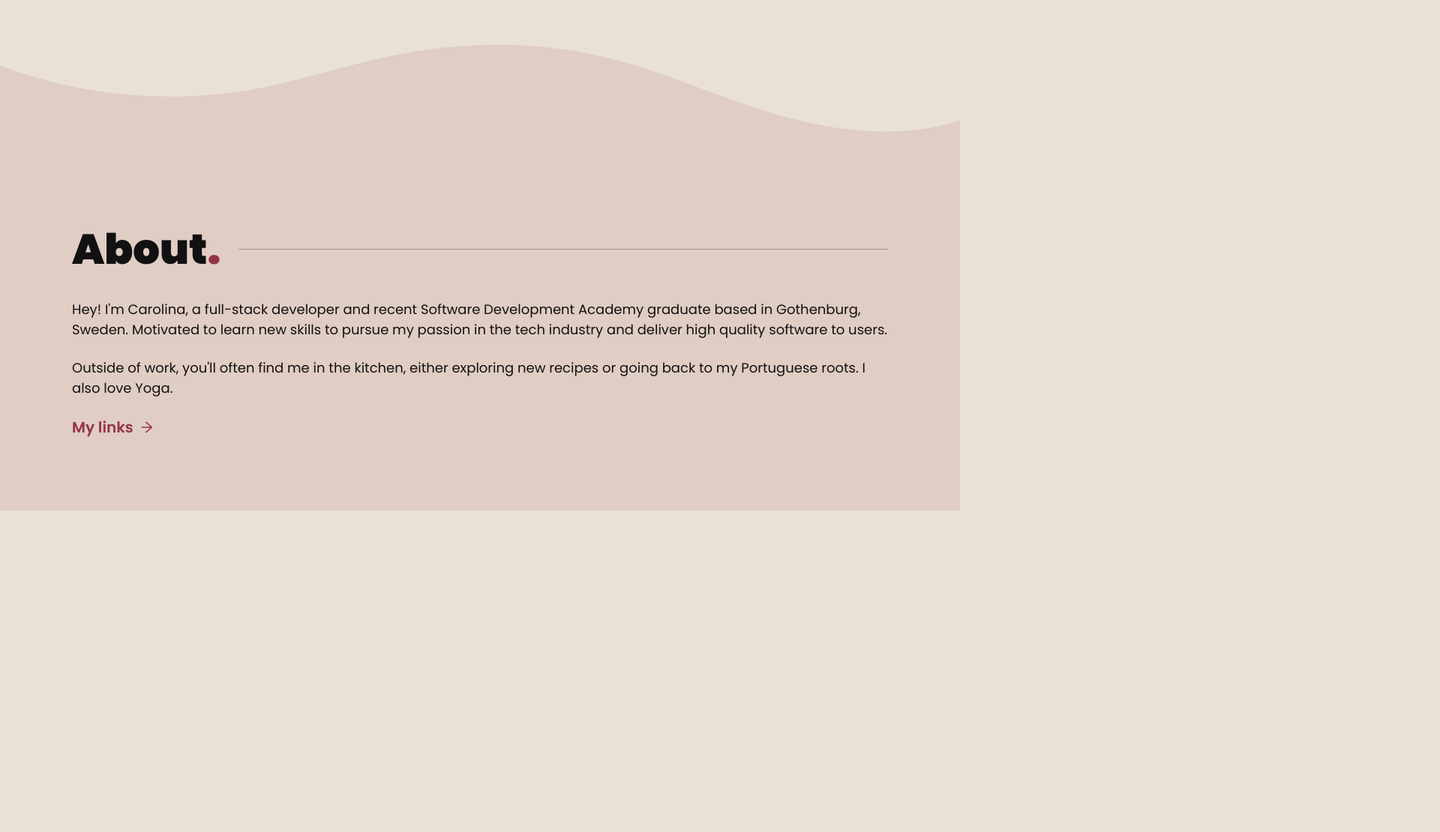
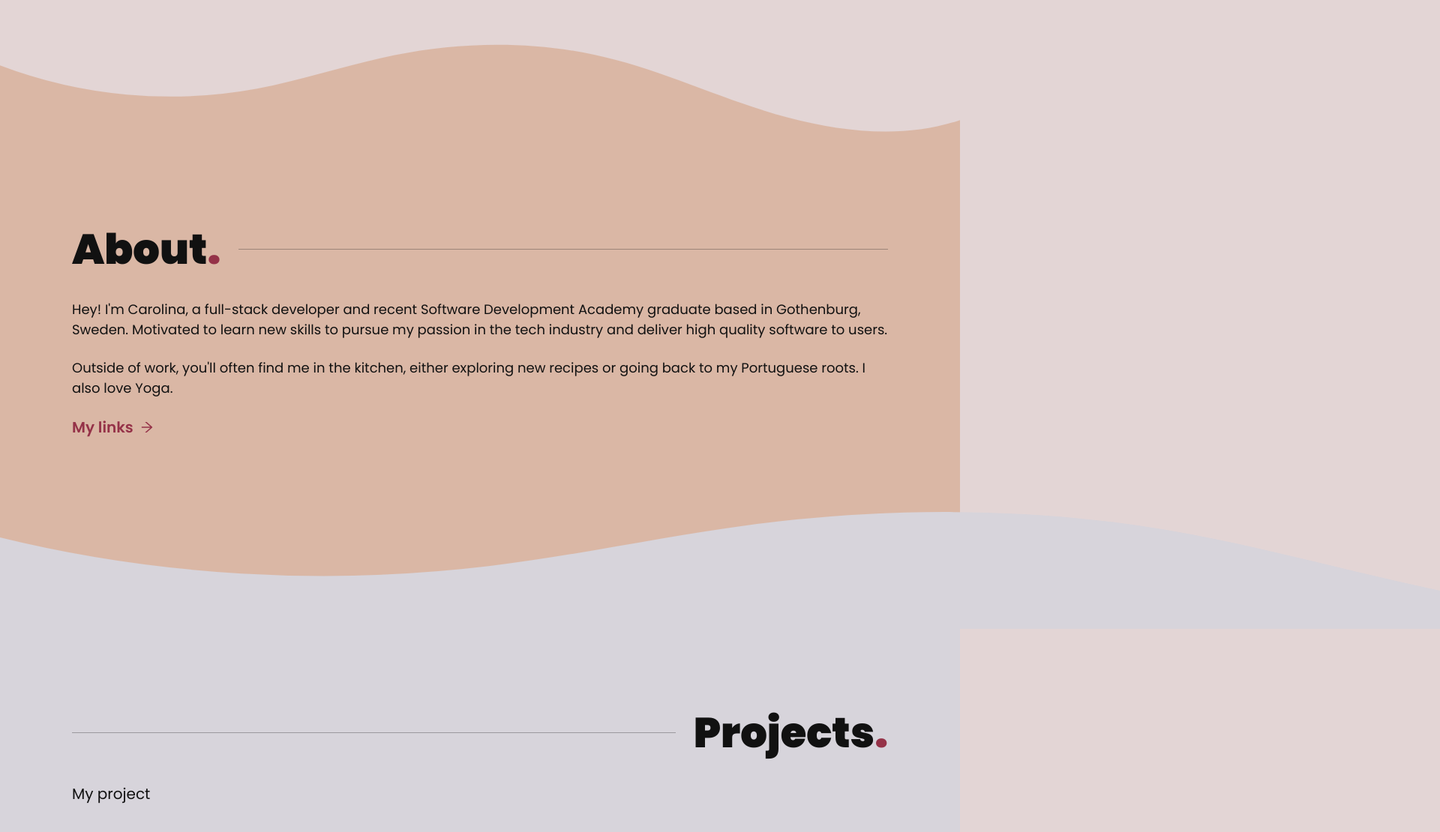
Before and after one commit to carolarruda/personal, a React (Create React App) app: page / in a window 1280 px wide. Shown: the part 840-1950 px from the top of the page at 75% size, 1920 px wide, since content can reach past the window. Before the commit the page ends 1521 px from the top, so only its background shows below. Built offline with nearby package versions, Linux system fonts and the light colour scheme.

Commit message:
working on projects

```diff
--- a/src/components/About/About.js
+++ b/src/components/About/About.js
@@ -2,33 +2,17 @@ import SectionTitle from "../SectionTitles/SectionTitle";
 import { AiOutlineArrowRight } from "react-icons/ai";
 import classes from "./About.module.scss";
 import Bloby from "../blobs/Bloby";
-import Goggles from "../blobs/Goggles";
 
 const About = () => {
   return (
     <div className={classes.sec}>
-      <div class="custom-shape-divider-top-1697701393">
-        <svg
-          data-name="Layer 1"
-          xmlns="http://www.w3.org/2000/svg"
-          viewBox="0 0 1200 120"
-          preserveAspectRatio="none"
-        >
-          <path
-          fill="#e9e1d8"
-            d="M321.39,56.44c58-10.79,114.16-30.13,172-41.86,82.39-16.72,168.19-17.73,250.45-.39C823.78,31,906.67,72,985.66,92.83c70.05,18.48,146.53,26.09,214.34,3V0H0V27.35A600.21,600.21,0,0,0,321.39,56.44Z"
-            class="shape-fill"
-          ></path>
-        </svg>
+      <div className="custom-shape-divider-top-1697701393">
+        <Bloby />
       </div>
       <section className={`section-wrapper`} id="about">
         <SectionTitle title={"About"} dir={"l"} />
         <div className={`classes.about`}>
           <div>
-            {/* <div className={classes.heroBackground}>
-     <Goggles width={"1300px"} fill={'#ebb2b6'} />
-   </div> */}
-
             <p className={`${classes.aboutText} `}>
               Hey! I&apos;m Carolina, a full-stack developer and recent Software
               Development Academy graduate based in Gothenburg, Sweden.
@@ -50,7 +34,9 @@ const About = () => {
             </div>
           </div>
         </div>
+
       </section>
+
     </div>
   );
 };
--- a/src/components/About/About.module.scss
+++ b/src/components/About/About.module.scss
@@ -9,7 +9,7 @@
 }
 
 .sec {
-  background-color: #e0cdc4;
+  background-color: #dab7a5;
   margin: 0;
 }
 
@@ -56,3 +56,8 @@
   width: 100%;
   height: 100%;
 }
+
+.customShapeDividerBottom1697703052 {
+  // background-color: #f3eae1;
+
+}
--- a/src/components/Hero/Hero.module.scss
+++ b/src/components/Hero/Hero.module.scss
@@ -56,7 +56,7 @@
 .aboutCopy {
   margin: 2.4rem 0;
   max-width: 700px;
-  font-weight: 600;
+  font-weight: 400;
 }
 
 .heroBackground {
--- a/src/components/HomeLogo/HomeLogo.module.scss
+++ b/src/components/HomeLogo/HomeLogo.module.scss
@@ -11,8 +11,8 @@
   align-items: center;
   justify-content: center;
   color: var(--background);
-  background: var(--background-dark);
-  border-radius: 50%;
+  background: var(--background-light);
+  border-radius: 5px;
   margin: 1.8rem 0;
 
   span {
--- a/src/components/NavBar/NavBar.module.scss
+++ b/src/components/NavBar/NavBar.module.scss
@@ -5,7 +5,7 @@
   width: 100vw;
   justify-content: space-between;
   align-items: center;
-  font-weight: bold;
+
   align-items: center;
 }
 
--- /dev/null
+++ b/src/components/Projects/Projects.js
@@ -0,0 +1,34 @@
+import SectionTitle from "../SectionTitles/SectionTitle";
+
+import classes from "./Projects.module.scss";
+
+const Projects = () => {
+  return (
+    <div className={classes.sec}>
+      <div className={classes.CS}>
+        <svg
+          data-name="Layer 1"
+          xmlns="http://www.w3.org/2000/svg"
+          viewBox="0 0 1200 120"
+          preserveAspectRatio="none"
+          fill='#d7d4db'
+        >
+          <path
+            d="M985.66,92.83C906.67,72,823.78,31,743.84,14.19c-82.26-17.34-168.06-16.33-250.45.39-57.84,11.73-114,31.07-172,41.86A600.21,600.21,0,0,1,0,27.35V120H1200V95.8C1132.19,118.92,1055.71,111.31,985.66,92.83Z"
+            class="shape-fill"
+          ></path>
+        </svg>
+      </div>
+      <section className={`section-wrapper`} id="about">
+        <SectionTitle title={"Projects"} dir={"r"} />
+        <div className={`classes.about`}>
+          <div>
+            <p className={`${classes.aboutText} `}>My project</p>
+          </div>
+        </div>
+      </section>
+    </div>
+  );
+};
+
+export default Projects;
--- /dev/null
+++ b/src/components/Projects/Projects.module.scss
@@ -0,0 +1,14 @@
+.sec {
+    background-color: #d7d4db;
+}
+
+.CS {
+background-color: #dab7a5;
+}
+
+.CS svg {
+    position: relative;
+    display: block;
+    width: calc(190% + 1.3px);
+    height: 158px;
+}
--- a/src/components/blobs/Bloby.js
+++ b/src/components/blobs/Bloby.js
@@ -1,17 +1,17 @@
-const Bloby = ({width, fill}) => {
+const Bloby = () => {
   return (
     <svg
-      xmlns="http://www.w3.org/2000/svg"
-      viewBox="0 0 2000 1800"
-      index="-10"
-      fill={fill}
-      width={width}
-      position= "absolute"
-      top= "0px"
-      left= "0px"
-    >
-      <path d="M1386.57 181.4c160.9 73.74 328.5 149.72 424.59 281.57 96.09 129.61 118.44 315.09 98.33 487.16-20.11 172.07-84.92 332.97-187.71 446.94-105.03 116.2-250.29 185.48-391.07 243.58-138.55 60.34-272.63 109.5-393.31 91.62-122.91-17.88-234.64-102.8-377.66-160.9-143.02-58.1-317.33-87.15-406.71-183.24-89.39-96.09-96.09-261.46 2.23-368.72 98.33-109.5 301.68-160.9 384.37-270.4 82.68-111.73 42.46-283.81 84.92-422.36C669.24 188.1 798.86 80.83 937.41 60.72c140.79-20.11 290.51 49.16 449.17 120.67Z"></path>
-    </svg>
+    data-name="Layer 1"
+    xmlns="http://www.w3.org/2000/svg"
+    viewBox="0 0 1200 120"
+    preserveAspectRatio="none"
+  >
+    <path
+    fill="#e3d5d5"
+      d="M321.39,56.44c58-10.79,114.16-30.13,172-41.86,82.39-16.72,168.19-17.73,250.45-.39C823.78,31,906.67,72,985.66,92.83c70.05,18.48,146.53,26.09,214.34,3V0H0V27.35A600.21,600.21,0,0,0,321.39,56.44Z"
+      class="shape-fill"
+    ></path>
+  </svg>
   );
 };
 
--- a/src/pages/Main.js
+++ b/src/pages/Main.js
@@ -1,13 +1,15 @@
 import NavBar from "../components/NavBar/NavBar";
 import Hero from "../components/Hero/Hero";
-import About from '../components/About/About'
+import About from "../components/About/About";
+import Projects from "../components/Projects/Projects";
 
 const Main = () => {
   return (
     <div className="main-grid">
       <NavBar />
       <Hero />
-<About/>
+      <About />
+      <Projects />
     </div>
   );
 };
```
Also changed, not shown: src/styles/global.css (+2 -9 lines).
